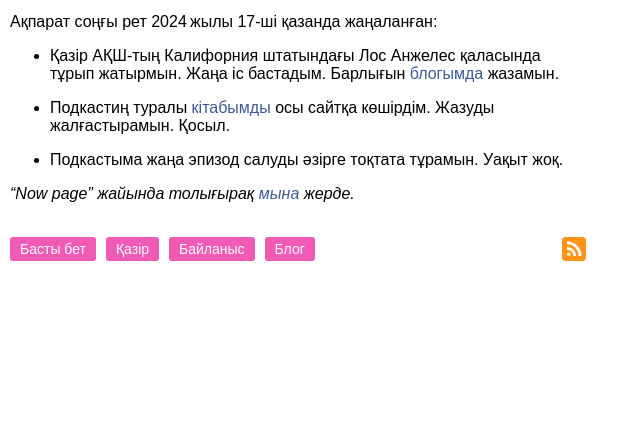
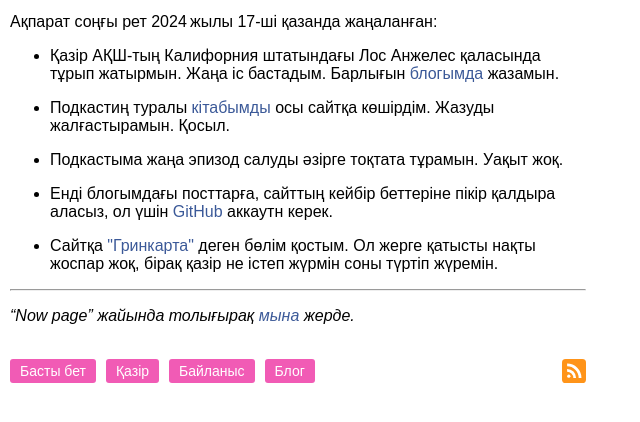
Before and after one commit to yeldarx/homepage, an Eleventy site: page src/pages/now.md in a window 1280 px wide. Shown: the part 204-626 px from the top of the page, without its empty margins (0-640 px from the left). Built offline with nearby package versions, Linux system fonts and the light colour scheme; Eleventy itself is replaced by a stand-in of ours; files that its build step writes are made by us from their sources.

Commit message:
update Now page

```diff
--- a/src/pages/now.md
+++ b/src/pages/now.md
@@ -19,4 +19,10 @@ eleventyNavigation:
 
 - Подкастыма жаңа эпизод салуды әзірге тоқтата тұрамын. Уақыт жоқ.
 
+- Енді блогымдағы посттарға, сайттың кейбір беттеріне пікір қалдыра аласыз, ол үшін [GitHub](https://github.com) аккаутн керек.
+
+- Сайтқа ["Гринкарта"](/greencard/) деген бөлім қостым. Ол жерге қатысты нақты жоспар жоқ, бірақ қазір не істеп жүрмін соны түртіп жүремін.
+
+---
+
 *“Now page” жайында толығырақ [мына](https://nownownow.com/about) жерде.*
```
